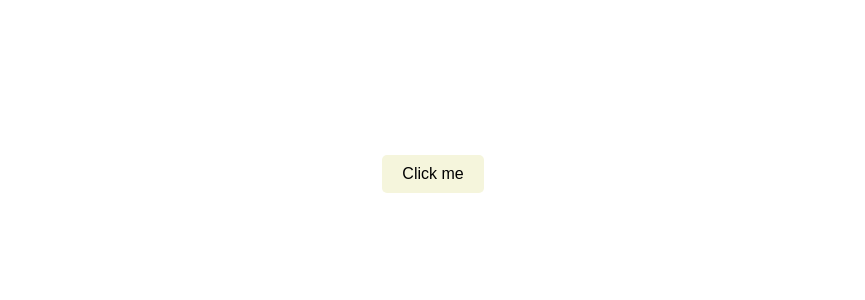
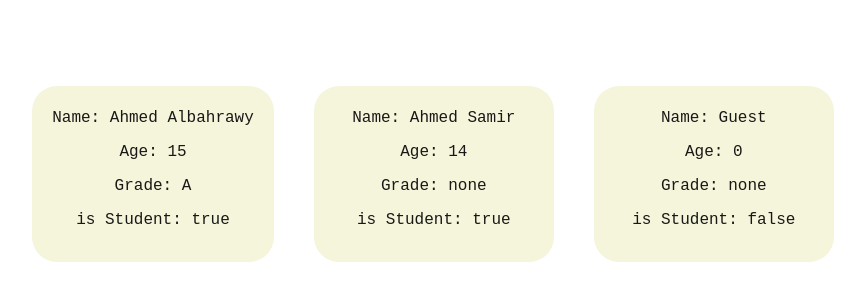
Before and after one commit to AhmedAl-Bahrawy/React-Vite-Learning, a React (Vite) app in the folder React-App/: page / in a window 1280 px wide. Shown: the part 226-526 px from the top of the page, without its empty margins (207-1072 px from the left). Built offline with nearby package versions, Linux system fonts and the light colour scheme.

Commit message:
Update App component to use Student component; remove Button component and its associated styles. Add prop-types dependency for type checking.

```diff
--- a/React-App/package.json
+++ b/React-App/package.json
@@ -10,6 +10,7 @@
     "preview": "vite preview"
   },
   "dependencies": {
+    "prop-types": "^15.8.1",
     "react": "^19.1.1",
     "react-dom": "^19.1.1"
   },
--- a/React-App/src/App.jsx
+++ b/React-App/src/App.jsx
@@ -1,10 +1,12 @@
 import styles from './App.module.css'
-import Button from './components/Button/Button.jsx'
+import Student from './components/Student/Student.jsx'
 
 function App() {
   return (
     <div className={styles.app}>
-      <Button></Button>
+      <Student name="Ahmed Albahrawy" age={15} grade="A" isStudent={true}></Student>
+      <Student name="Ahmed Samir" age={14} isStudent={true}></Student>
+      <Student/>
     </div>
 
   )
--- a/React-App/src/components/Button/Button.jsx
+++ /dev/null
@@ -1,10 +0,0 @@
-import styles from './Button.module.css';
-
-
-function Button() {
-    return (
-        <button className={styles.button}>Click me</button>
-    );
-}
-
-export default Button;
--- a/React-App/src/components/Button/Button.module.css
+++ /dev/null
@@ -1,44 +0,0 @@
-.button {
-  padding: 10px 20px;
-  margin: 10px;
-  border-radius: 5px;
-  background-color: beige;
-  color: black;
-  cursor: pointer;
-  border: none;
-  font-size: 16px;
-  font-weight: 500;
-  transition: background-color 0.3s ease, color 0.3s ease, transform 0.2s ease,
-    box-shadow 0.3s ease;
-}
-
-/* Hover effect */
-.button:hover {
-  background-color: #f0e4c3;
-  /* slightly darker beige */
-  color: #333;
-  transform: translateY(-2px);
-  box-shadow: 0 4px 6px rgba(0, 0, 0, 0.2);
-}
-
-/* Active (when clicked) */
-.button:active {
-  background-color: #e0d4b8;
-  transform: translateY(0);
-  box-shadow: 0 2px 4px rgba(0, 0, 0, 0.15);
-}
-
-/* Focus (keyboard navigation) */
-.button:focus {
-  outline: none;
-  box-shadow: 0 0 0 3px rgba(210, 180, 140, 0.6);
-}
-
-/* Disabled state */
-.button:disabled {
-  background-color: #ddd;
-  color: #777;
-  cursor: not-allowed;
-  box-shadow: none;
-  transform: none;
-}
--- /dev/null
+++ b/React-App/src/components/Student/Student.jsx
@@ -0,0 +1,41 @@
+import styles from './Student.module.css'
+import PropTypes from 'prop-types';
+
+
+
+function Student(props) {
+    // Destructure with default values to ensure defaults work
+    const {
+        name = "Guest",
+        age = 0,
+        grade = "none",
+        isStudent = false
+    } = props;
+
+    return (
+        <div className={styles.student}>
+            <p>Name: {name}</p>
+            <p>Age: {age}</p>
+            <p>Grade: {grade}</p>
+            <p>is Student: {isStudent ? "true" : "false"}</p>
+        </div>
+    );
+}
+
+Student.propTypes = {
+    name: PropTypes.string,
+    age: PropTypes.number,
+    grade: PropTypes.string,
+    isStudent: PropTypes.bool
+}
+
+Student.defaultProps = {
+    name: "Guest",
+    age: 0,
+    grade: "none",
+    isStudent: false,
+}
+
+export default Student;
+
+//
--- /dev/null
+++ b/React-App/src/components/Student/Student.module.css
@@ -0,0 +1,21 @@
+.student {
+    border: none;
+    border-radius: 25px;
+    background-color: beige;
+    color: rgba(0, 0, 0, 0.9);
+    padding: 20px;
+    margin: 20px;
+    min-width: 200px;
+    max-width: 400px;
+}
+
+.student p{
+    font-family: 'Courier New', Courier, monospace;
+    font-size: 1rem;
+    margin: 0 0 10px 0;
+    text-align: center;
+}
+
+.student p:hover{
+
+}
```
Also changed, not shown: 1 other file (tests, documents, lock files or other folders).
